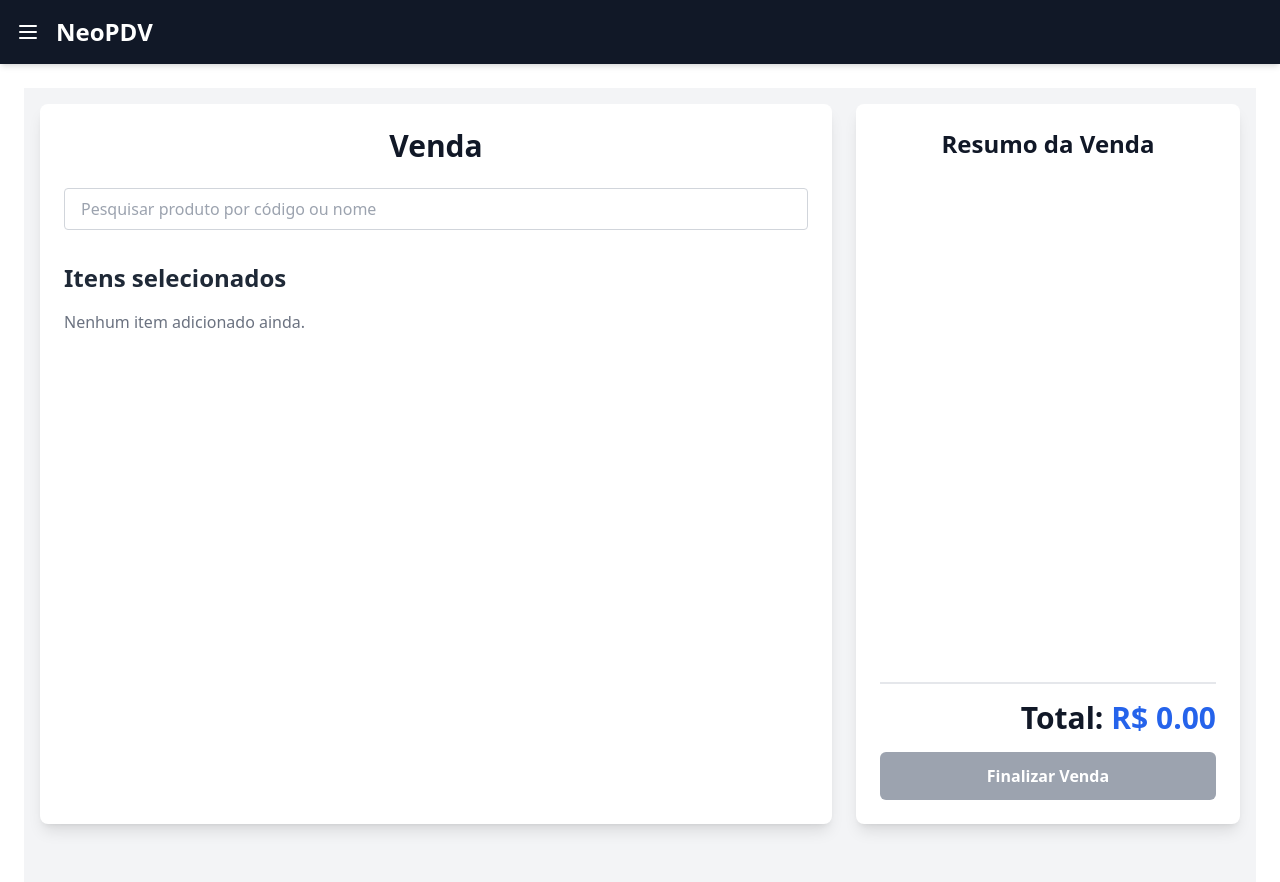
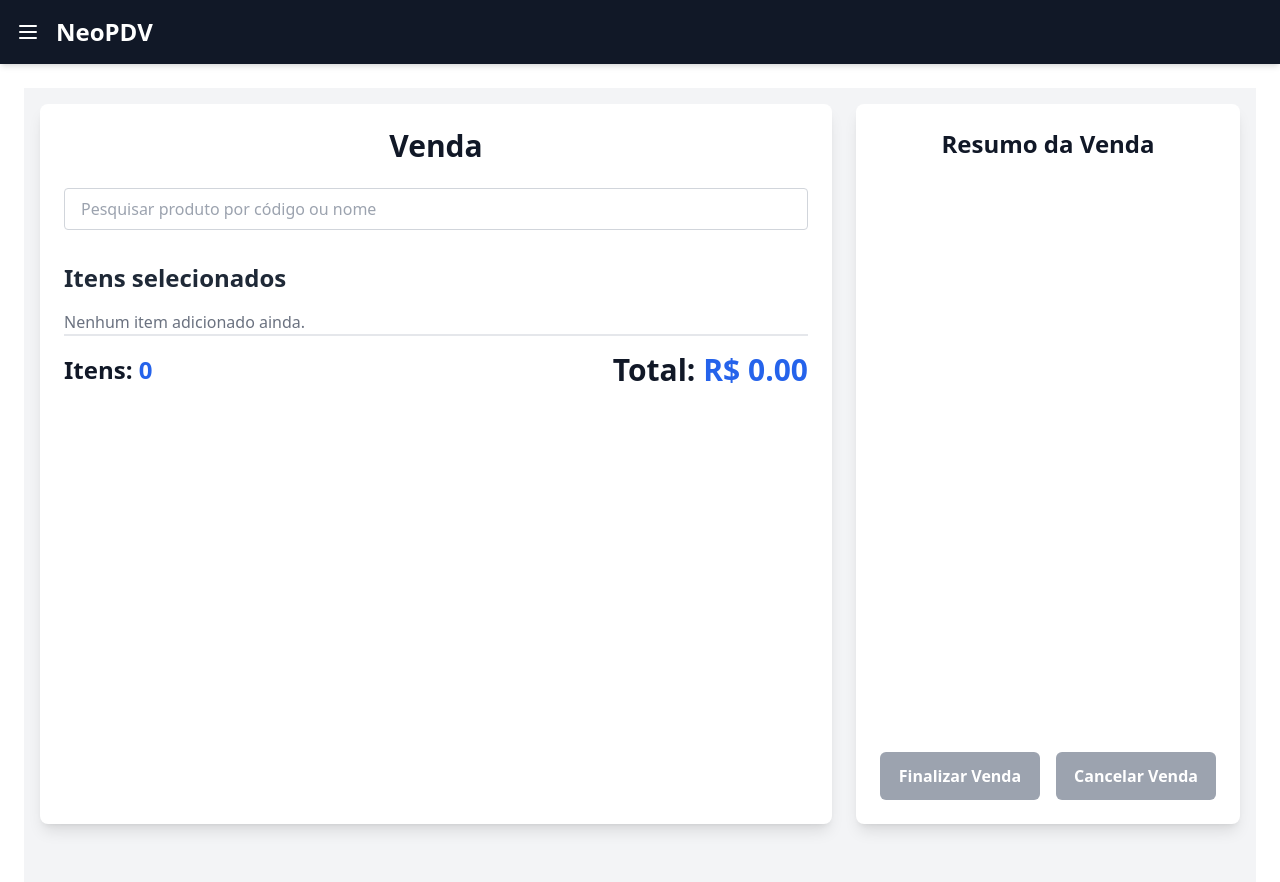
Before and after one commit to alvesgc/pdv, a React (Vite) app: page / in a window 1280 px wide. Shown: the top 882 px of the page. Built offline with nearby package versions, Linux system fonts and the light colour scheme.

Commit message:
feat: refactor Home component to integrate product suggestions and selected product display

```diff
--- a/src/pages/Home.jsx
+++ b/src/pages/Home.jsx
@@ -1,25 +1,12 @@
 import { useState } from "react";
 import { useCart } from "../context/CartContext";
+import { mockFetchProducts } from "../lib/mockFetchProducts";
 
-const mockFetchProducts = (query) => {
-  const allProducts = [
-    { id: 1, name: "Coca-Cola", price: 5.0 },
-    { id: 2, name: "Pastel", price: 7.5 },
-    { id: 3, name: "Suco", price: 6.0 },
-    { id: 4, name: "Salgadinho", price: 4.0 },
-    { id: 5, name: "Chocolate", price: 3.5 },
-    { id: 6, name: "Água Mineral", price: 2.5 },
-    { id: 7, name: "Bolo de Pote", price: 8.0 },
-    { id: 8, name: "Café", price: 3.0 },
-  ];
-
-  if (!query) return [];
-  return allProducts.filter(
-    (p) =>
-      p.name.toLowerCase().includes(query.toLowerCase()) ||
-      String(p.id) === query
-  );
-};
+import ProductSuggestions from "../components/ProductSuggestions";
+import SelectedProduct from "../components/SelectedProduct/";
+import CartItem from "../components/CartItem";
+import CartSummary from "../components/CartSummary";
+import ActionButton from "../components/ActionButton";
 
 export default function Home() {
   const { cart, addToCart, removeFromCart, clearCart } = useCart();
@@ -29,12 +16,12 @@ export default function Home() {
   const [selectedProduct, setSelectedProduct] = useState(null);
   const [quantity, setQuantity] = useState(1);
 
+  const itemCount = cart.reduce((sum, p) => sum + p.quantity, 0);
   const total = cart.reduce((sum, p) => sum + p.price * p.quantity, 0);
 
   const handleSearchChange = (e) => {
     const query = e.target.value;
     setSearchTerm(query);
-
     if (query.length >= 2) {
       const results = mockFetchProducts(query);
       setSuggestions(results);
@@ -43,16 +30,9 @@ export default function Home() {
     }
   };
 
-  const handleSelectProduct = (product) => {
-    setSelectedProduct(product);
-    setQuantity(1);
-    setSuggestions([]);
-    setSearchTerm("");
-  };
-
   const handleAddToCart = () => {
     if (!selectedProduct || quantity < 1) return;
-    addToCart({ ...selectedProduct, quantity: Number(quantity) });
+    addToCart({ ...selectedProduct, quantity });
     setSelectedProduct(null);
     setQuantity(1);
   };
@@ -60,7 +40,6 @@ export default function Home() {
   return (
     <div className="min-h-screen bg-gray-100 p-4 font-sans text-gray-800">
       <div className="max-w-7xl mx-auto grid grid-cols-1 md:grid-cols-3 gap-6 h-[90vh]">
-        {/* Busca e adição de produtos */}
         <div className="md:col-span-2 bg-white p-6 rounded-lg shadow-lg">
           <h1 className="text-3xl font-bold text-center text-gray-900 mb-6">
             Venda
@@ -74,106 +53,57 @@ export default function Home() {
             className="w-full border border-gray-300 rounded px-4 py-2 mb-2"
           />
 
-          {/* Lista de sugestões */}
-          {suggestions.length > 0 && (
-            <ul className="border border-gray-300 rounded max-h-48 overflow-auto mb-4">
-              {suggestions.map((p) => (
-                <li
-                  key={p.id}
-                  className="p-2 cursor-pointer hover:bg-gray-200"
-                  onClick={() => handleSelectProduct(p)}
-                >
-                  {p.name} - R$ {p.price.toFixed(2)}
-                </li>
-              ))}
-            </ul>
-          )}
+          <ProductSuggestions
+            suggestions={suggestions}
+            onSelect={(p) => {
+              setSelectedProduct(p);
+              setQuantity(1);
+              setSearchTerm("");
+              setSuggestions([]);
+            }}
+          />
 
-          {/* Input para quantidade */}
-          {selectedProduct && (
-            <div className="mb-4 p-4 border border-gray-300 rounded">
-              <h3 className="text-lg font-semibold mb-2">
-                {selectedProduct.name} - R$ {selectedProduct.price.toFixed(2)}
-              </h3>
-              <label className="block mb-1 font-medium">Quantidade:</label>
-              <input
-                type="number"
-                min="1"
-                value={quantity}
-                onChange={(e) => setQuantity(e.target.value)}
-                className="w-20 border border-gray-300 rounded px-2 py-1"
-              />
-              <button
-                onClick={handleAddToCart}
-                className="ml-4 bg-blue-500 text-white px-4 py-2 rounded hover:bg-blue-600"
-              >
-                Adicionar ao carrinho
-              </button>
-              <button
-                onClick={() => setSelectedProduct(null)}
-                className="ml-2 text-gray-600 hover:text-gray-900"
-              >
-                Cancelar
-              </button>
-            </div>
-          )}
+          <SelectedProduct
+            product={selectedProduct}
+            quantity={quantity}
+            onQuantityChange={setQuantity}
+            onAdd={handleAddToCart}
+            onCancel={() => setSelectedProduct(null)}
+          />
 
-          {/* Carrinho */}
           <div className="mt-6">
             <h2 className="text-2xl font-bold mb-4">Itens selecionados</h2>
-            <div className="flex-grow overflow-y-auto max-h-22 pr-2 custom-scrollbar">
+            <div className="space-y-2 max-h-96 overflow-auto">
               {cart.length === 0 ? (
                 <p className="text-gray-500">Nenhum item adicionado ainda.</p>
               ) : (
-                <div className="space-y-2 max-h-96 overflow-auto">
-                  {cart.map((item) => (
-                    <div
-                      key={item.id}
-                      className="flex justify-between items-center bg-gray-50 p-3 rounded-md shadow-sm"
-                    >
-                      <div>
-                        <p className="font-semibold">
-                          {item.name} x {item.quantity}
-                        </p>
-                        <p className="text-green-600 font-bold">
-                          R$ {(item.price * item.quantity).toFixed(2)}
-                        </p>
-                      </div>
-                      <button
-                        onClick={() => removeFromCart(item.id)}
-                        className="text-red-500 hover:text-red-700 font-bold"
-                      >
-                        Remover
-                      </button>
-                    </div>
-                  ))}
-                </div>
+                cart.map((item) => (
+                  <CartItem key={item.id} item={item} onRemove={removeFromCart} />
+                ))
               )}
             </div>
           </div>
+
+          <CartSummary itemCount={itemCount} total={total} />
         </div>
-        {/* Finalização da venda */}
+
         <div className="md:col-span-1 bg-white p-6 rounded-lg shadow-lg flex flex-col justify-between h-full">
           <h2 className="text-2xl font-bold text-center text-gray-900 mb-6">
             Resumo da Venda
           </h2>
-          <div className="" />
-          <div className="pt-4 border-t-2 border-gray-200">
-            <h3 className="text-3xl font-bold text-right text-gray-900 mb-4">
-              Total:{" "}
-              <span className="text-blue-600">R$ {total.toFixed(2)}</span>
-            </h3>
-            <button
+          <div className="flex flex-end justify-between items-center">
+            <ActionButton
+              text="Finalizar Venda"
               onClick={clearCart}
               disabled={cart.length === 0}
-              className={`w-full py-3 px-4 rounded-md text-white font-semibold transition duration-150 ease-in-out ${
-                cart.length === 0
-                  ? "bg-gray-400 cursor-not-allowed"
-                  : "bg-green-600 hover:bg-green-700 focus:outline-none focus:ring-2 focus:ring-green-500 focus:ring-opacity-50"
-              }`}
-            >
-              Finalizar Venda
-            </button>
+              color="green"
+            />
+            <ActionButton
+              text="Cancelar Venda"
+              onClick={clearCart}
+              disabled={cart.length === 0}
+              color="red"
+            />
           </div>
         </div>
       </div>
```
